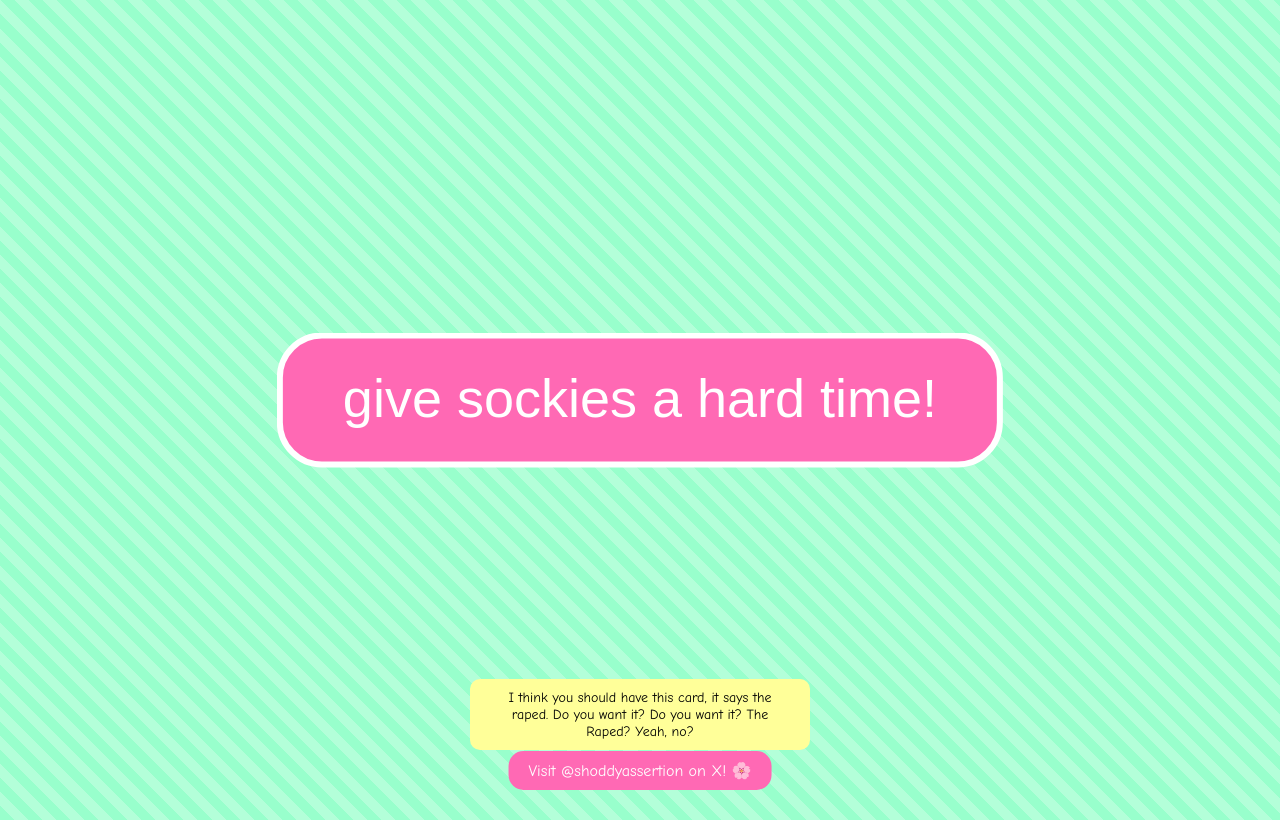
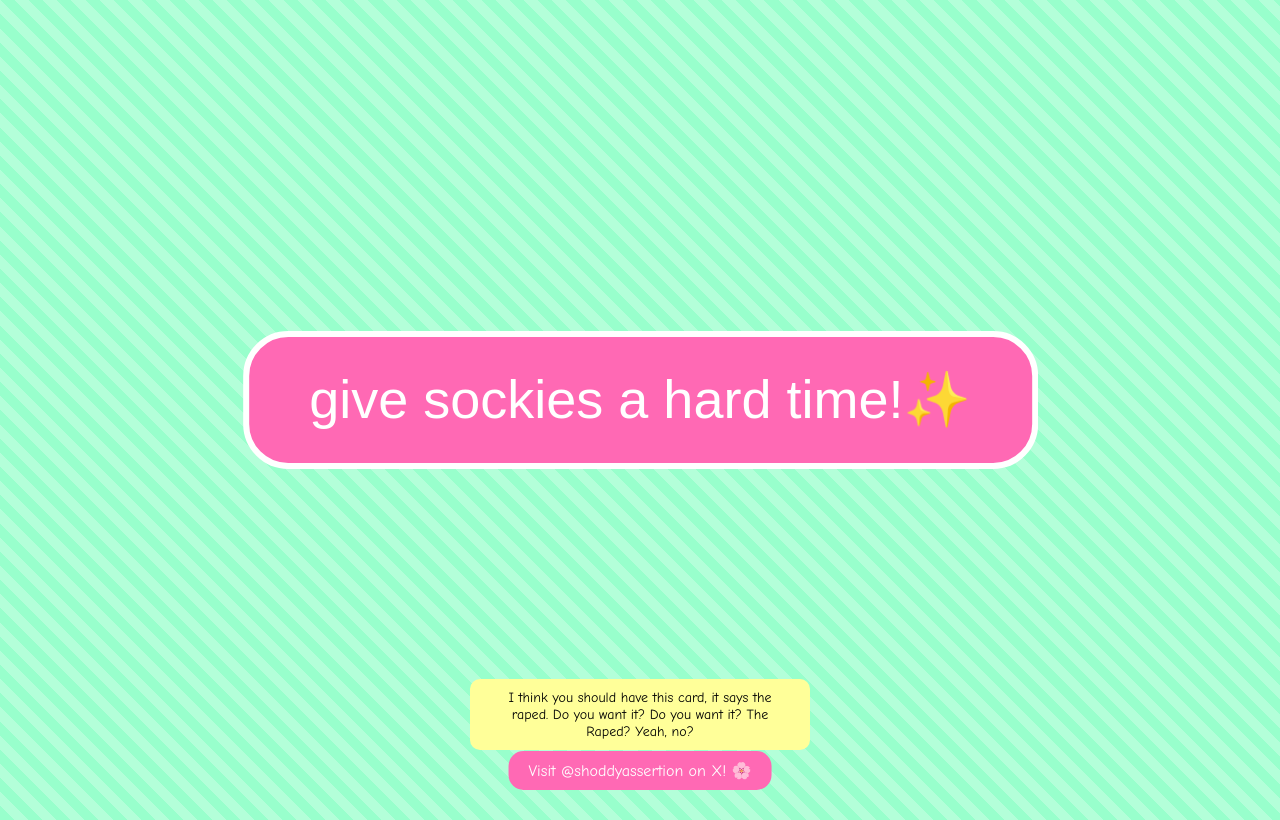
Before and after one commit to SmallDogRaper/rawpage, a website: page public/index.html in a window 1280 px wide. Drawn offline with Linux system fonts and the light colour scheme; no server answers.

Commit message:
Update index.html

```diff
--- a/public/index.html
+++ b/public/index.html
@@ -231,21 +231,21 @@
    <script>
         const teaseButtonTexts = [
             "tease deprogrammingsocks today! 💕",
-            "harass deprogrammingsocks now!",
+            "harass deprogrammingsocks now!✨",
             "bully deprogrammingsocks!! 💖",
             "say nice things to sockies this time? 🌸",
             "you know why you're here...",
             "call sockies silly! 🐾",
-            "give sockies a hard time!"
+            "give sockies a hard time!✨"
         ];
        const commentPlaceholders = [
             "Say something mean~ (max 480 chars)",
             "Say something cruel~ (max 480 chars)",
-            "Ask me something! (max 480 chars)",
-            "Be super mean to sockies~ (max 480 chars)",
+            "Ask Socks something! (max 480 chars)",
+            "Be super mean to Sockies~ (max 480 chars)",
             "Say something just awful~ (max 480 chars)",
-            "Make sockies smile! (max 480 chars)",
-            "Sperg about an absurdly niche hobby (max 480 chars)"
+            "Make Sockies smile! (max 480 chars)",
+            "Sperg about an absurdly niche hobby..."
         ];
         const commentInputContainer = document.getElementById('commentInputContainer');
         const input = document.getElementById('commentInput');
```
